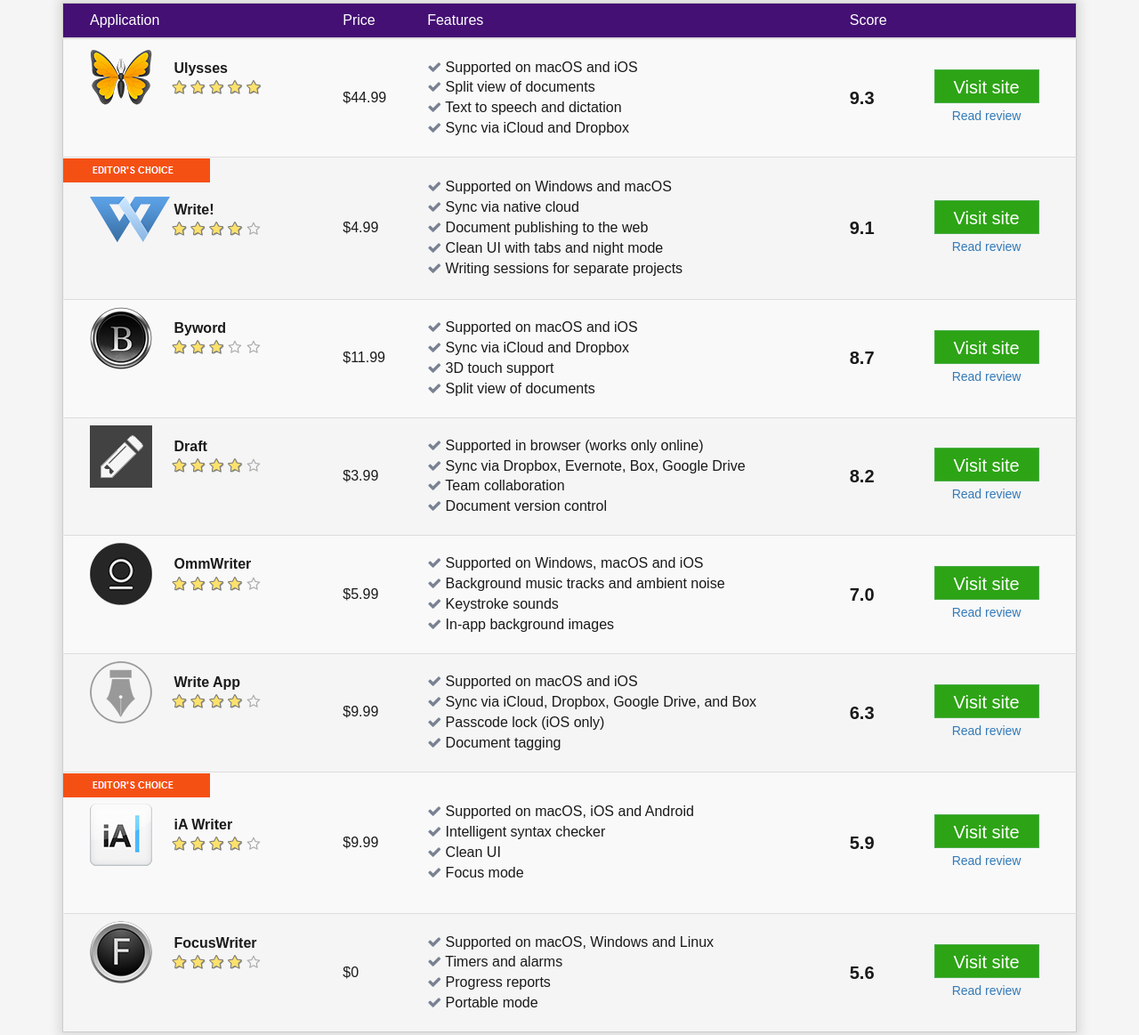
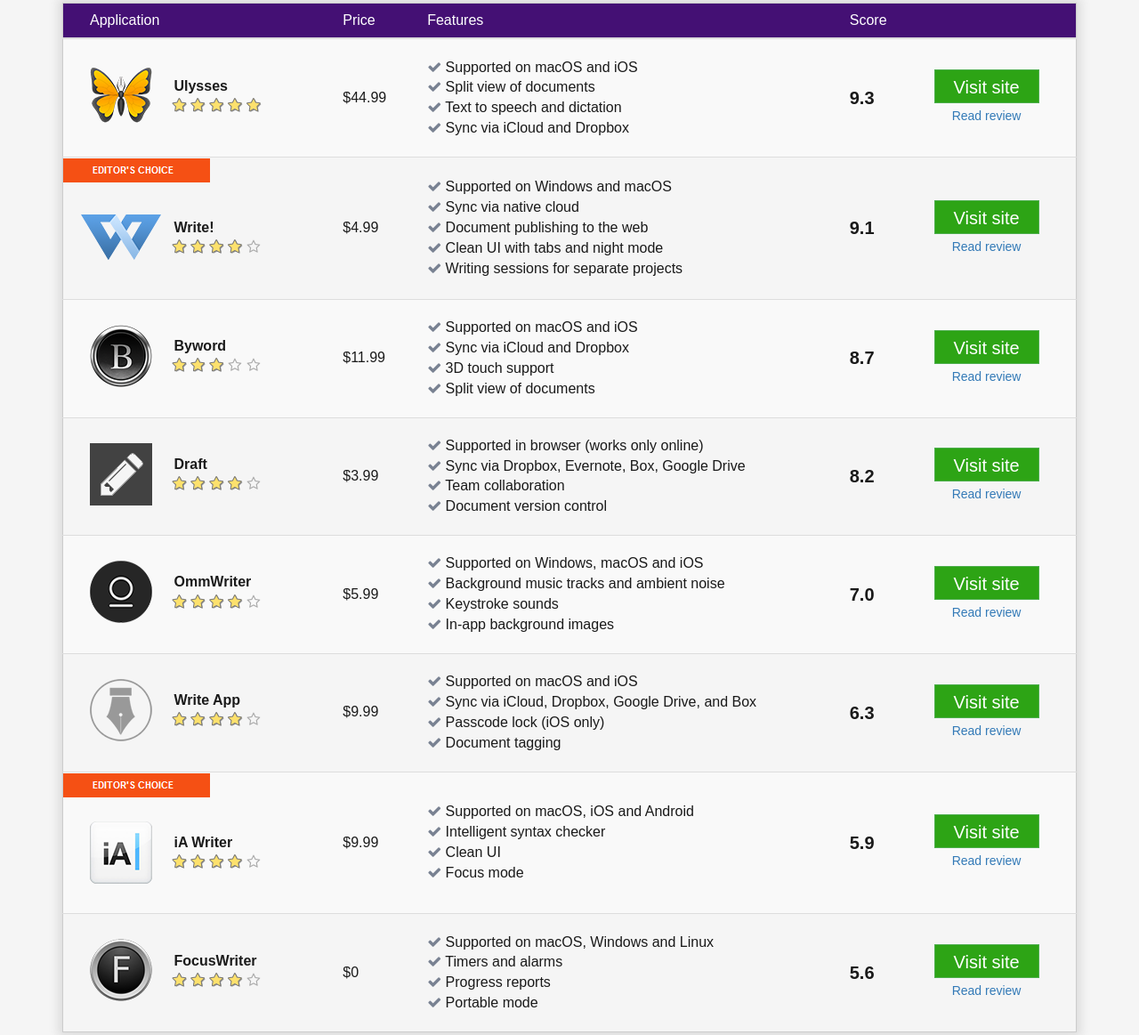
Before and after one commit to yaroslav-rybiak/appsrating, a plain HTML site: page index.html in a window 1280 px wide. Shown: the part 267-1430 px from the top of the page at 89% size. Drawn offline with Linux system fonts and the light colour scheme.

Commit message:
minor fixes

```diff
--- a/css/style.css
+++ b/css/style.css
@@ -181,7 +181,7 @@
     font-size: 20px;
     font-weight: bold;
     left: 90px;
-    top: -50px;
+    top: -30px;
 }
 
 .rate-it {
@@ -323,5 +323,10 @@
 
 .control-label {
     position: relative;
-    top: -10px;
+    top: 10px;
 }
+
+.logo {
+    position: relative;
+    top: 20px;
+}
--- a/index.html
+++ b/index.html
@@ -29,7 +29,7 @@
 
             <ul class="nav navbar-nav navbar-right">
                 <li class="active"><a href="#">Writing Apps</a></li>
-                <li><a href="reviews.html">Reviews</a></li>
+                <li><a href="write-review.html">Reviews</a></li>
             </ul>
         </div>
     </div>
@@ -56,7 +56,7 @@
                 </thead>
                 <tbody>
                 <tr><td>
-                    <img src="img/ulysses.png">
+                    <img class="logo" src="img/ulysses.png">
                     <label for="first" class="control-label">Ulysses</label>
                     <input id="first" name="first" type="number" value="5" class="star" min=0 max=5 step=1 data-size="xs">
                     <!--
@@ -69,7 +69,7 @@
                     <i class="fa fa-check light-gray" aria-hidden="true"></i> Sync via iCloud and Dropbox
                 </td><td class="rating">9.3</td><td><a href="http://ulyssesapp.com/" rel="nofollow" target="_blank" type="button" class="btn btn-success">Visit site</a><br><a class="review" href="ulysses-review.html">Read review</a></td></tr>
                 <tr><td><div class="ribbon"></div>
-                    <img src="img/write!.png">
+                    <img class="logo" style="position: relative;left:-10px;" src="img/write!.png">
                     <label for="second" class="control-label">Write!</label>
                     <input id="second" name="first" type="number" value="4" min=0 max=5 step=1 data-size="xs">
                     <!--
@@ -83,7 +83,7 @@
                     <i class="fa fa-check light-gray" aria-hidden="true"></i> Writing sessions for separate projects<br>
                 </td><td class="rating">9.1</td><td><a href="https://wri.tt" type="button" class="btn btn-success">Visit site</a><br><a class="review" href="write-review.html">Read review</a></td></tr>
                 <tr><td>
-                    <img src="img/byword.png">
+                    <img class="logo" src="img/byword.png">
                     <label for="third" class="control-label">Byword</label>
                     <input id="third" name="first" type="number" value="3" min=0 max=5 step=1 data-size="xs">
                     <!--
@@ -96,7 +96,7 @@
                     <i class="fa fa-check light-gray" aria-hidden="true"></i> Split view of documents<br>
                 </td><td class="rating">8.7</td><td><a href="https://bywordapp.com/" rel="nofollow" target="_blank" type="button" class="btn btn-success">Visit site</a><br><a class="review" href="byword-review.html">Read review</a></td></tr>
                 <tr><td>
-                    <img src="img/draft.png">
+                    <img class="logo" src="img/draft.png">
                     <label for="fourth" class="control-label">Draft</label>
                     <input id="fourth" name="first" type="number" value="4" min=0 max=5 step=1 data-size="xs">
                     <!--
@@ -109,7 +109,7 @@
                     <i class="fa fa-check light-gray" aria-hidden="true"></i> Document version control<br>
                 </td><td class="rating">8.2</td><td><a href="https://draftin.com/" rel="nofollow" target="_blank" type="button" class="btn btn-success">Visit site</a><br><a class="review" href="draft-review.html">Read review</a></td></tr>
                 <tr><td>
-                    <img src="img/omni.png">
+                    <img class="logo" src="img/omni.png">
                     <label for="fifth" class="control-label">OmmWriter</label>
                     <input id="fifth" name="first" type="number" value="4" min=0 max=5 step=1 data-size="xs">
                     <!--
@@ -122,7 +122,7 @@
                     <i class="fa fa-check light-gray" aria-hidden="true"></i> In-app background images<br>
                 </td><td class="rating">7.0</td><td><a href="http://www.ommwriter.com/" rel="nofollow" target="_blank" type="button" class="btn btn-success">Visit site</a><br><a class="review" href="ommwriter-review.html">Read review</a></td></tr>
                 <tr><td>
-                    <img src="img/write-app.png">
+                    <img class="logo" src="img/write-app.png">
                     <label for="sixth" class="control-label">Write App</label>
                     <input id="sixth" name="first" type="number" value="4" min=0 max=5 step=1 data-size="xs">
                     <!--
@@ -135,7 +135,7 @@
                     <i class="fa fa-check light-gray" aria-hidden="true"></i> Document tagging<br>
                 </td><td class="rating">6.3</td><td><a href="http://writeapp.net/" rel="nofollow" target="_blank" type="button" class="btn btn-success">Visit site</a><br><a class="review" href="writeapp-review.html">Read review</a></td></tr>
                 <tr><td><div class="ribbon"></div>
-                    <img src="img/iAwriter.png">
+                    <img class="logo" src="img/iAwriter.png">
                     <label for="seventh" class="control-label">iA Writer</label>
                     <input id="seventh" name="first" type="number" value="4" min=0 max=5 step=1 data-size="xs">
                     <!--
@@ -148,7 +148,7 @@
                     <i class="fa fa-check light-gray" aria-hidden="true"></i> Focus mode<br>
                 </td><td class="rating">5.9</td><td><a href="https://ia.net/writer" target="_blank" type="button" class="btn btn-success">Visit site</a><br><a class="review" href="iawriter-review.html">Read review</a></td></tr>
                 <tr><td>
-                    <img src="img/focus.png">
+                    <img class="logo" src="img/focus.png">
                     <label for="eights" class="control-label">FocusWriter</label>
                     <input id="eights" name="first" type="number" value="4" min=0 max=5 step=1 data-size="xs">
                     <!--
```
Also changed, not shown: byword-review.html (+1 -1 lines), draft-review.html (+1 -1 lines), focuswriter-review.html (+1 -1 lines), iawriter-review.html (+1 -1 lines), ommwriter-review.html (+1 -1 lines), ulysses-review.html (+1 -1 lines), write-review.html (+1 -1 lines), writeapp-review.html (+1 -1 lines).
